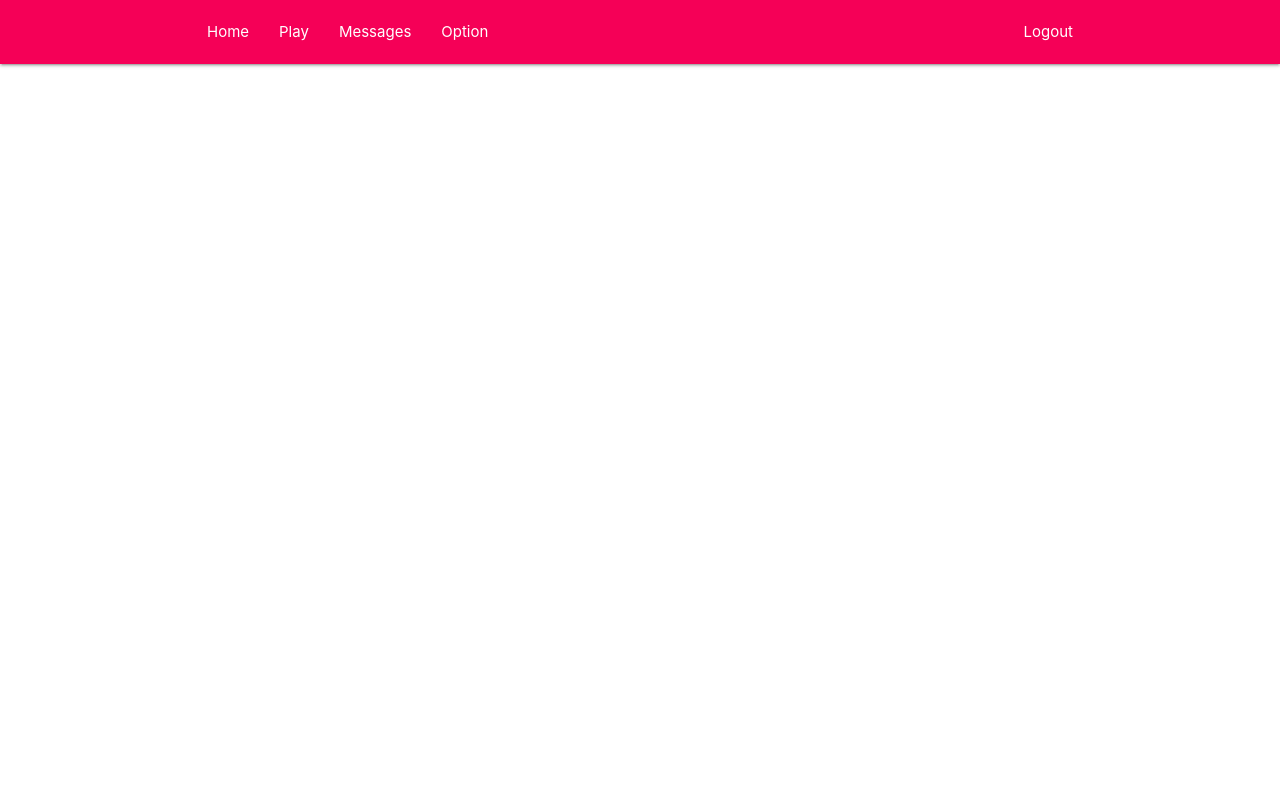
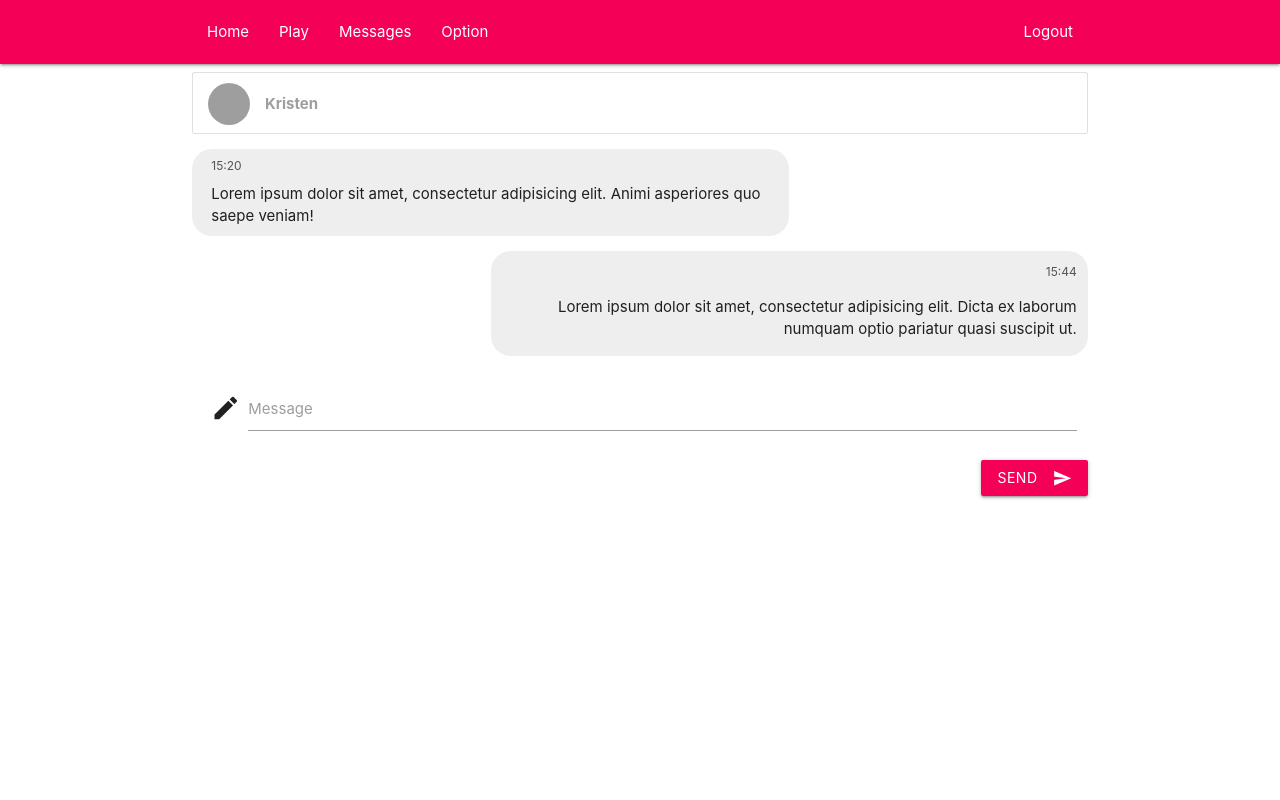
Before and after one commit to mtytos/MATCHA, a React (Create React App) app: page /dialog in a window 1280 px wide. Shown: the top 800 px of the page. Built offline with nearby package versions, Linux system fonts and the light colour scheme; grey boxes are pictures that could not be loaded.

Commit message:
style dialog

```diff
--- a/src/App.js
+++ b/src/App.js
@@ -7,6 +7,7 @@ import Signup from "./layouts/signup/signup";
 import Signin from "./layouts/signin/signin";
 import Home from "./layouts/home/home";
 import Messages from "./layouts/messages/messages";
+import Dialog from "./layouts/dialog/dialog";
 
 
 class App extends Component {
@@ -21,6 +22,7 @@ class App extends Component {
                             <Route exact path='/signup' component={Signup}/>
                             <Route exact path='/home' component={Home}/>
                             <Route exact path='/messages' component={Messages}/>
+                            <Route exact path='/dialog' component={Dialog}/>
                         </Switch>
                     </div>
                     <div className="App-footer">
--- a/src/index.css
+++ b/src/index.css
@@ -29,7 +29,7 @@ code {
   border: 2px solid #f50057;
 }
 
-/* Dialog styles */
+/* Messages styles */
 .card .card-image img {
   width: 100%;
   overflow: hidden;
@@ -57,6 +57,56 @@ code {
   /*object-position: 0 0;*/
 }
 
+
+/* Dialog styles */
+
+.opponent-view {
+  background-color: #eeeeee;
+  border-radius: 20px;
+  margin-bottom: 15px;
+}
+
+.opponent-view p {
+  margin: 8px;
+}
+
+.user-view {
+  background-color: #eeeeee;
+  border-radius: 20px;
+  margin-bottom: 15px;
+}
+
+.input-field .prefix.active {
+  color: #f50057;
+}
+
+textarea.materialize-textarea:focus:not([readonly]) {
+  border-bottom: 1px solid #f50057;
+  box-shadow: 0 1px 0 0 #f50057;
+}
+
+textarea.materialize-textarea:focus:not([readonly])+label {
+  color: #f50057;
+}
+
+/*.user-view p {*/
+/*  margin: 8px;*/
+/*  text-align: left;*/
+/*}*/
+
+/*.user-view .msg-time {*/
+/*  text-align: right;*/
+/*}*/
+
+.msg-time {
+  font-size: 0.8em;
+  color: #535353;
+}
+
+.dg-textarea {
+  width: 100% !important;
+}
+
 /*Avatar and Gallery styles */
 .card-image {
   /*width: inherit;*/
--- /dev/null
+++ b/src/layouts/dialog/dialog.jsx
@@ -0,0 +1,55 @@
+import React from "react";
+
+const Dialog = () => {
+
+    return (
+        <div className="container">
+
+            <ul className="collection with-header left-align">
+                <li className="collection-item avatar">
+                    <div className="dg-img">
+                        <img src="https://24smi.org/public/media/celebrity/2017/12/11/1yughuj5gile-naomi-skott.jpg"
+                                                alt="cat" className="portcircle"/>
+                    </div>
+                    <p className="grey-text"><b>Kristen</b></p>
+                </li>
+            </ul>
+
+
+            <div className="row left-align">
+                <div className="col s10 m8 l8 xl8 left opponent-view">
+                    <p className="msg-time">15:20</p>
+                    <p>Lorem ipsum dolor sit amet, consectetur adipisicing elit. Animi asperiores quo saepe veniam! </p>
+                </div>
+            </div>
+
+            <div className="row right-align">
+                <div className="col s10 m8 l8 xl8 right user-view">
+                    <p className="msg-time">15:44</p>
+                    <p>Lorem ipsum dolor sit amet, consectetur adipisicing elit. Dicta ex laborum numquam optio pariatur quasi suscipit ut.</p>
+                </div>
+            </div>
+
+
+            <div className="row">
+                <form className="col s12 m12 l12 xl12">
+                    <div className="row">
+                        <div className="input-field col s6 dg-textarea">
+                            <i className="material-icons prefix">mode_edit</i>
+                            <textarea id="icon_prefix2" className="materialize-textarea"></textarea>
+                            <label htmlFor="icon_prefix2">Message</label>
+                        </div>
+                    </div>
+                    <div className="row right">
+                        <button className="btn waves-effect waves-light pink accent-3" type="submit" name="action">Send
+                            <i className="material-icons right">send</i>
+                        </button>
+                    </div>
+                </form>
+            </div>
+
+        </div>
+    );
+}
+
+export default Dialog;
--- a/src/layouts/messages/messages.jsx
+++ b/src/layouts/messages/messages.jsx
@@ -8,56 +8,56 @@ const Messages = () => {
             <ul className="collection with-header">
                 <li className="collection-header">Dialogs</li>
                 <li className="collection-item avatar">
-                    <Link to={'/message'}>
                     <div className="dg-img">
                         <Link to={'/home'}><img src="https://24smi.org/public/media/celebrity/2017/12/11/1yughuj5gile-naomi-skott.jpg"
                              alt="cat" className="portcircle"/></Link>
                     </div>
                     {/*<i className="material-icons circle red">person</i>*/}
+                    <Link to={'/dialog'}>
                     <p className="grey-text"><span className="new badge pink accent-3">7</span>Kristen</p>
                     </Link>
                 </li>
 
                 <li className="collection-item avatar">
-                    <Link to={'/message'}>
                         <div className="dg-img">
                             <Link to={'/home'}><img src="https://placefun.ru/uploads/posts/2020-01/1579244776_00.jpg"
                                                     alt="cat" className="portcircle"/></Link>
                         </div>
                         {/*<i className="material-icons circle red">person</i>*/}
+                        <Link to={'/dialog'}>
                             <p className="grey-text">Kristen</p>
                         </Link>
                 </li>
 
                 <li className="collection-item avatar">
-                    <Link to={'/message'}>
                         <div className="dg-img">
                             <Link to={'/home'}><img src="https://upload.wikimedia.org/wikipedia/commons/a/a5/Naomi_Scott.jpg"
                                                     alt="cat" className="portcircle"/></Link>
                         </div>
                         {/*<i className="material-icons circle red">person</i>*/}
+                        <Link to={'/dialog'}>
                             <p className="grey-text"><span className="new badge pink accent-3">9</span>Kristen</p>
                         </Link>
                 </li>
 
                 <li className="collection-item avatar">
-                    <Link to={'/message'}>
                         <div className="dg-img">
                             <Link to={'/home'}><img src="https://biografii.net/wp-content/uploads/2018/09/03_PN2w2wC.jpg"
                                                     alt="cat" className="portcircle"/></Link>
                         </div>
                         {/*<i className="material-icons circle red">person</i>*/}
+                        <Link to={'/dialog'}>
                             <p className="grey-text">Kristen</p>
                         </Link>
                 </li>
 
                 <li className="collection-item avatar">
-                    <Link to={'/message'}>
                         <div className="dg-img">
                             <Link to={'/home'}><img src="https://cdn.sm-news.ru/wp-content/uploads/2019/12/06/wp4455257-1300x675.jpg"
                                                     alt="cat" className="portcircle"/></Link>
                         </div>
                         {/*<i className="material-icons circle red">person</i>*/}
+                        <Link to={'/dialog'}>
                             <p className="grey-text"><span className="new badge pink accent-3">14</span>Kristen</p>
                         </Link>
                 </li>
```
Lines whose indentation alone changed are shown as unchanged.
